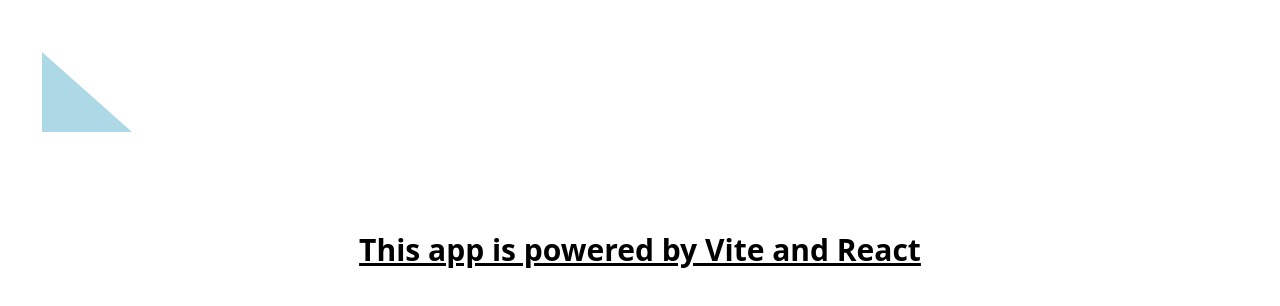
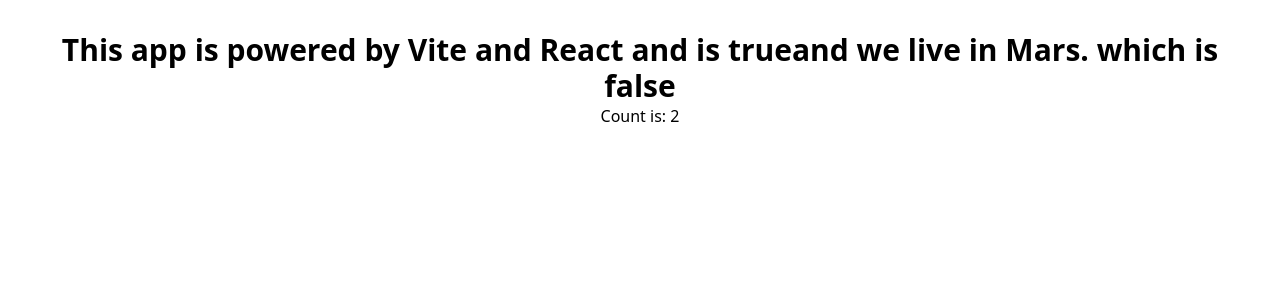
Before and after one commit to tjay1760/typescript_deep-dive, a React (Vite) app: page / in a window 1280 px wide. Shown: the top 306 px of the page. Built offline with nearby package versions, Linux system fonts and the light colour scheme.

Commit message:
completed work on

```diff
--- a/src/App.tsx
+++ b/src/App.tsx
@@ -1,19 +1,28 @@
 import './App.css'
-import { counter } from './first';
-import Box from './Box';
+import { Counter } from './first';
+
 
 function App() {
+  const count: number = 0;
+  const firstName: string = "Vite";
+  const lastName: string = "React";
+  const isBoolean: boolean = true;
 
-counter();
+  let planet = "Earth";
+  let isTrue = false;
+
+
+  planet = "Mars";
+
   return (
     <>
-    <Box />
-<div
-className='text-3xl font-bold underline'
->
-  This app is powered by Vite and React
-</div>
-
+      <div
+        className='text-3xl font-bold '
+      >
+        This app is powered by {firstName} and {lastName} and is {isBoolean.toString()}
+        and we live in {planet}. which is {isTrue.toString()}
+      </div>
+      <Counter count={count} />
     </>
   )
 }
--- a/src/first.ts
+++ /dev/null
@@ -1,7 +0,0 @@
-let count = 0
-
-export const counter = () => {
-  count++;
-
-  console.log("Count is:", count);
-};
--- /dev/null
+++ b/src/first.tsx
@@ -0,0 +1,8 @@
+
+export const Counter = ({count}: {count: number}) => {
+  count+=2;
+  console.log("Updated count:", count);
+  return (
+    <div>Count is: {count}</div>
+  )
+};
```
Also changed, not shown: src/trials.ts (added).
